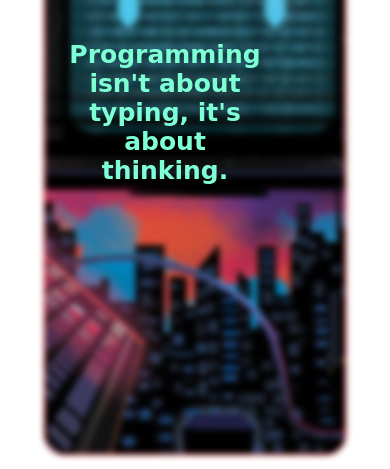
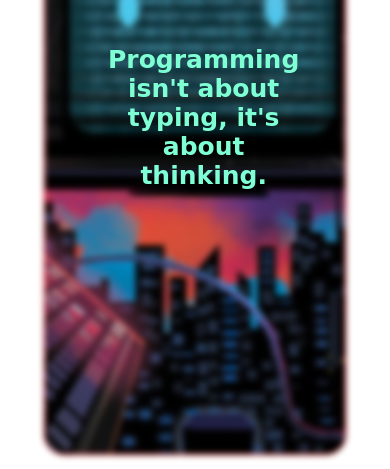
Before and after one commit to Gara-Sriram/WebD-Selection-Task-1--IEC2023131-, a plain HTML site: page index.html in a window 390 px wide. Shown: the part 218-687 px from the top of the page. Drawn offline with Linux system fonts and the light colour scheme; no server answers.

Commit message:
Updated code

```diff
--- a/index.js
+++ b/index.js
@@ -105,7 +105,7 @@ else{
 
 document.querySelector(".mode").addEventListener('click',function(event){
     if(event.target.classList.contains("darkmode")){
-        event.target.src='/public/night-mode.png';
+        event.target.src='./public/night-mode.png';
         document.querySelector(".menu").src="./public/icons8-menu-50.png"
     document.querySelector(".user").src="./public/user.png"
 
--- a/styles.css
+++ b/styles.css
@@ -258,8 +258,8 @@ h1{
     }
     .welcome-text{
         position: absolute;
-        top: 30px;
-      left: 60px;
+        top: 35px;
+      left: 100px;
 
 
       font-weight: 600;
```
